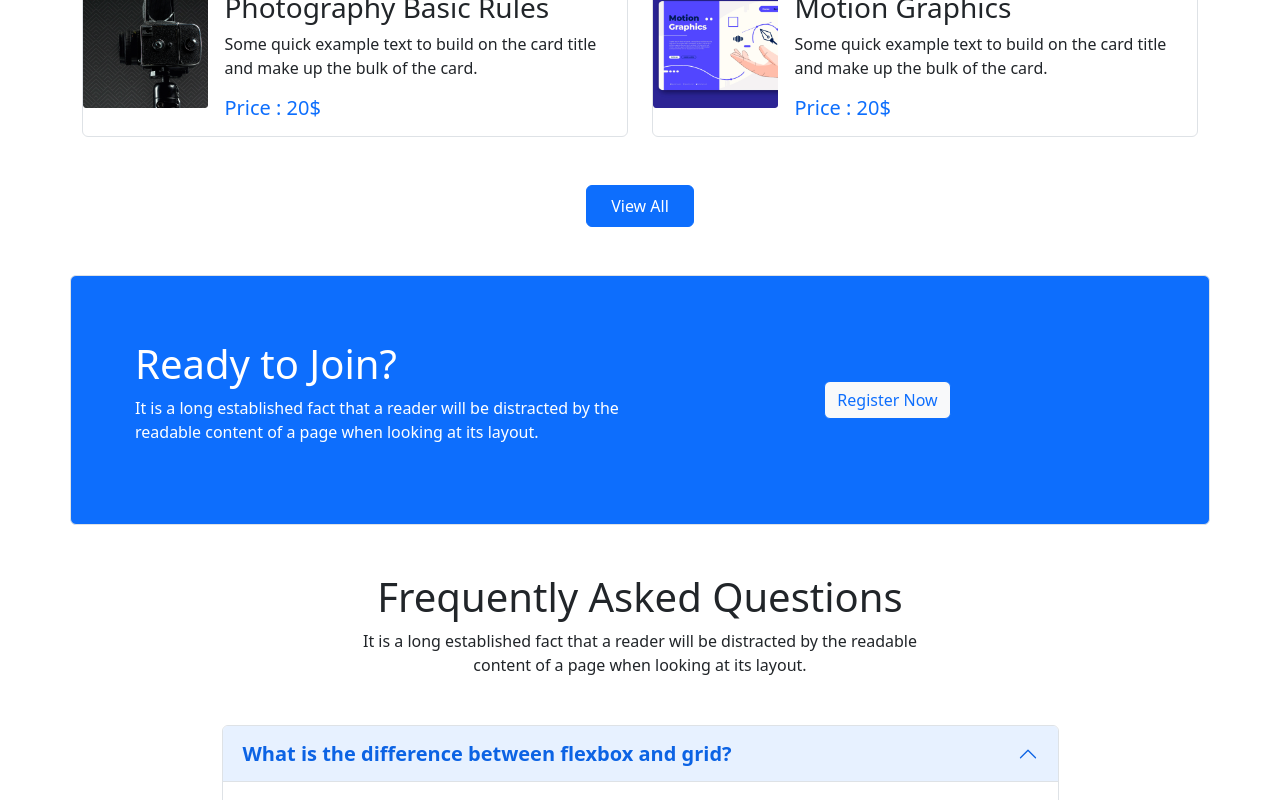
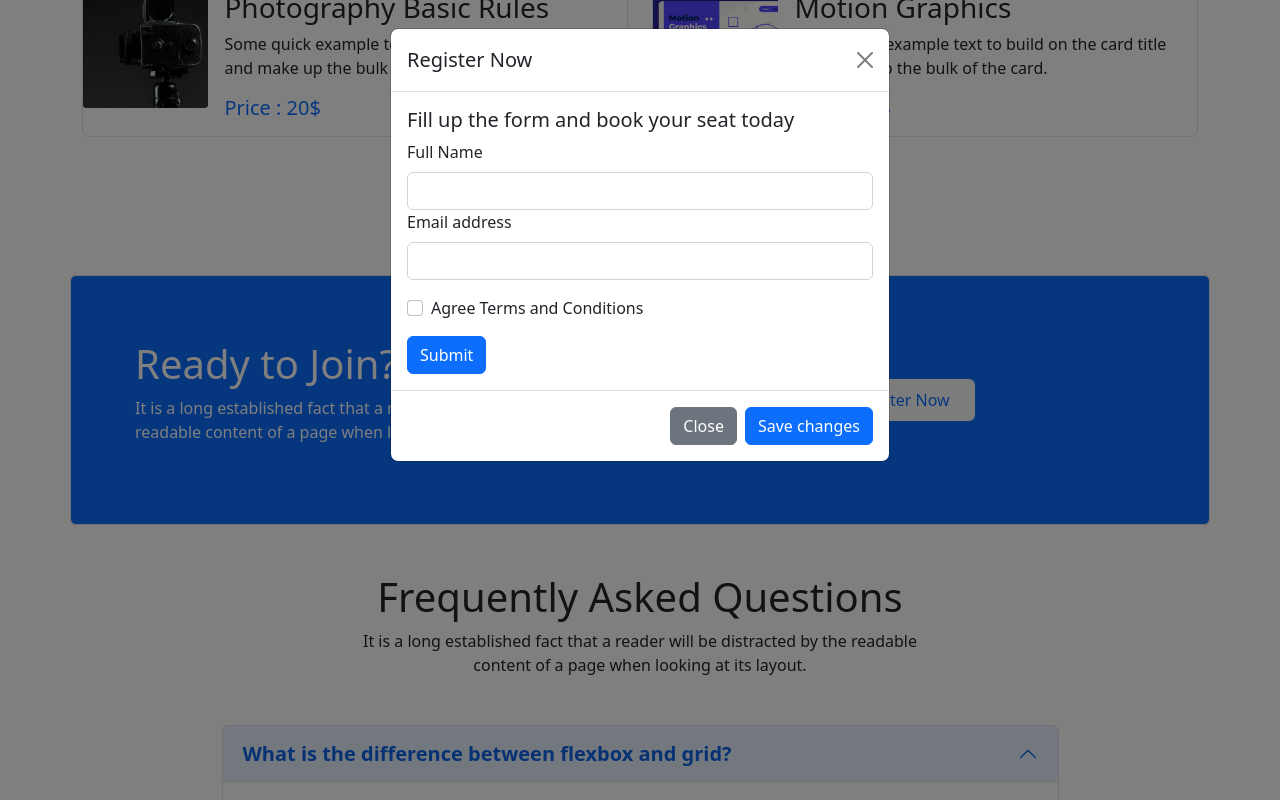
Before and after one commit to mdfuadahmed/edu-care, a plain HTML site: page index.html in a window 1280 px wide. Both pictures are taken after a click on the button "Register Now". Shown: the part 1373-2173 px from the top of the page. Drawn offline with nearby package versions, Linux system fonts and the light colour scheme.

Commit message:
modal box

```diff
--- a/index.html
+++ b/index.html
@@ -7,8 +7,8 @@
     <meta name="viewport" content="width=device-width, initial-scale=1.0">
     <title>Edu Care Website</title>
     <link rel="stylesheet" href="	https://cdn.jsdelivr.net/npm/bootstrap@5.2.0/dist/css/bootstrap.min.css">
-     <!-- font awesome  -->
-     <script src="https://kit.fontawesome.com/4748c99554.js" crossorigin="anonymous"></script>
+    <!-- font awesome  -->
+    <script src="https://kit.fontawesome.com/4748c99554.js" crossorigin="anonymous"></script>
     <!-- stylesheet  -->
     <link rel="stylesheet" href="style.css">
 </head>
@@ -226,7 +226,49 @@
                 </div>
                 <div class="col-lg-4 d-flex align-items-center">
                     <div class="">
-                        <button class="btn bg-light text-primary ">Register Now</button>
+
+                        <!-- Button trigger modal -->
+                        <button type="button" class="btn text-primary bg-light px-4 py-2" data-bs-toggle="modal"
+                            data-bs-target="#exampleModal">
+                            Register Now
+                        </button>
+
+                        <!-- Modal -->
+                        <div class="modal fade" id="exampleModal" tabindex="-1" aria-labelledby="exampleModalLabel"
+                            aria-hidden="true">
+                            <div class="modal-dialog">
+                                <div class="modal-content">
+                                    <div class="modal-header">
+                                        <h5 class="modal-title" id="exampleModalLabel">Register Now</h5>
+                                        <button type="button" class="btn-close" data-bs-dismiss="modal"
+                                            aria-label="Close"></button>
+                                    </div>
+                                    <div class="modal-body">
+                                        <h5>Fill up the form and book your seat today</h5>
+                                        <form>
+                                            <div class="mb-3">
+                                                <label for="inputName" class="form-label">Full Name</label><input
+                                                    type="text" name="" id="inputName" class="form-control">
+                                                <label for="exampleInputEmail1" class="form-label">Email address</label>
+                                                <input type="email" class="form-control" id="exampleInputEmail1"
+                                                    aria-describedby="emailHelp">
+                                            </div>
+                                            <div class="mb-3 form-check">
+                                                <input type="checkbox" class="form-check-input" id="exampleCheck1">
+                                                <label class="form-check-label" for="exampleCheck1">Agree Terms and
+                                                    Conditions</label>
+                                            </div>
+                                            <button type="submit" class="btn btn-primary">Submit</button>
+                                        </form>
+                                    </div>
+                                    <div class="modal-footer">
+                                        <button type="button" class="btn btn-secondary"
+                                            data-bs-dismiss="modal">Close</button>
+                                        <button type="button" class="btn btn-primary">Save changes</button>
+                                    </div>
+                                </div>
+                            </div>
+                        </div>
                     </div>
                 </div>
             </div>
@@ -250,7 +292,10 @@
                         <div id="collapseOne" class="accordion-collapse collapse show" aria-labelledby="headingOne"
                             data-bs-parent="#accordionExample">
                             <div class="accordion-body">
-                                Grid is made for two-dimensional layout while Flexbox is for one. This means Flexbox can work on either row or columns at a time, but Grids can work on both. Flexbox, gives you more flexibility while working on either element (row or column). HTML markup and CSS will be easy to manage in this type of scenario.
+                                Grid is made for two-dimensional layout while Flexbox is for one. This means Flexbox can
+                                work on either row or columns at a time, but Grids can work on both. Flexbox, gives you
+                                more flexibility while working on either element (row or column). HTML markup and CSS
+                                will be easy to manage in this type of scenario.
                             </div>
                         </div>
                     </div>
@@ -265,7 +310,10 @@
                         <div id="collapseTwo" class="accordion-collapse collapse" aria-labelledby="headingTwo"
                             data-bs-parent="#accordionExample">
                             <div class="accordion-body">
-                                Bootstrap comes with a set of pre-styled responsive, mobile-first components that possess a definite UI kit. Tailwind CSS uses a set of utility classes to create a neat UI with more flexibility and uniqueness. Sites created using Bootstrap follow the generic pattern that makes them look identical.
+                                Bootstrap comes with a set of pre-styled responsive, mobile-first components that
+                                possess a definite UI kit. Tailwind CSS uses a set of utility classes to create a neat
+                                UI with more flexibility and uniqueness. Sites created using Bootstrap follow the
+                                generic pattern that makes them look identical.
                             </div>
                         </div>
                     </div>
@@ -280,7 +328,9 @@
                         <div id="collapseThree" class="accordion-collapse collapse" aria-labelledby="headingThree"
                             data-bs-parent="#accordionExample">
                             <div class="accordion-body">
-                                In CSS, the term "box model" is used when talking about design and layout. The CSS box model is essentially a box that wraps around every HTML element. It consists of: margins, borders, padding, and the actual content.
+                                In CSS, the term "box model" is used when talking about design and layout. The CSS box
+                                model is essentially a box that wraps around every HTML element. It consists of:
+                                margins, borders, padding, and the actual content.
                             </div>
                         </div>
                     </div>
@@ -295,7 +345,9 @@
                         <div id="collapseFour" class="accordion-collapse collapse" aria-labelledby="headingFour"
                             data-bs-parent="#accordionExample">
                             <div class="accordion-body">
-                                The HTML semantics refers to the tags that provide meaning to an HTML page rather than just presentation. It makes HTML more comprehensible by better defining the different sections and layout of web pages.
+                                The HTML semantics refers to the tags that provide meaning to an HTML page rather than
+                                just presentation. It makes HTML more comprehensible by better defining the different
+                                sections and layout of web pages.
                             </div>
                         </div>
                     </div>
@@ -343,13 +395,17 @@
                 Sultanate of Oman</p>
             <p class="text-white">Privacy Ploicy | Terms of use</p>
 
-             <!-- social media icon  -->
+            <!-- social media icon  -->
 
-             <div class="social-icon">
-                <a href="http://facebook.com" target="_blank" rel="noopener noreferrer"><i class="fa-brands fa-facebook"></i></a>
-                <a href="http://twitter.com" target="_blank" rel="noopener noreferrer"><i class="fa-brands fa-twitter-square"></i></a>
-                <a href="http://instagram" target="_blank" rel="noopener noreferrer"><i class="fa-brands fa-instagram"></i></a>
-                <a href="http://linkedin.com" target="_blank" rel="noopener noreferrer"><i class="fa-brands fa-linkedin"></i></a>
+            <div class="social-icon">
+                <a href="http://facebook.com" target="_blank" rel="noopener noreferrer"><i
+                        class="fa-brands fa-facebook"></i></a>
+                <a href="http://twitter.com" target="_blank" rel="noopener noreferrer"><i
+                        class="fa-brands fa-twitter-square"></i></a>
+                <a href="http://instagram" target="_blank" rel="noopener noreferrer"><i
+                        class="fa-brands fa-instagram"></i></a>
+                <a href="http://linkedin.com" target="_blank" rel="noopener noreferrer"><i
+                        class="fa-brands fa-linkedin"></i></a>
             </div>
         </div>
 
```
